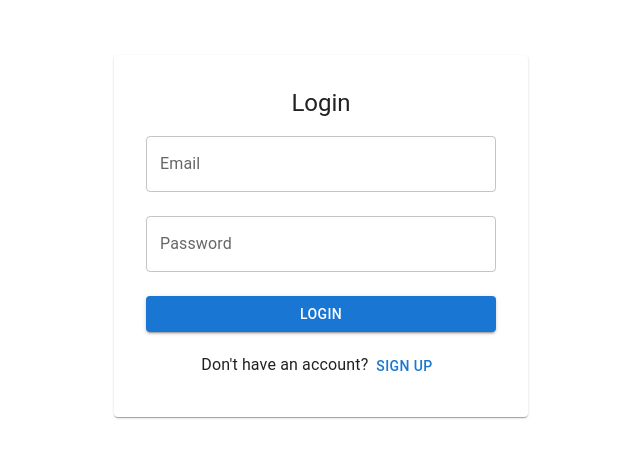
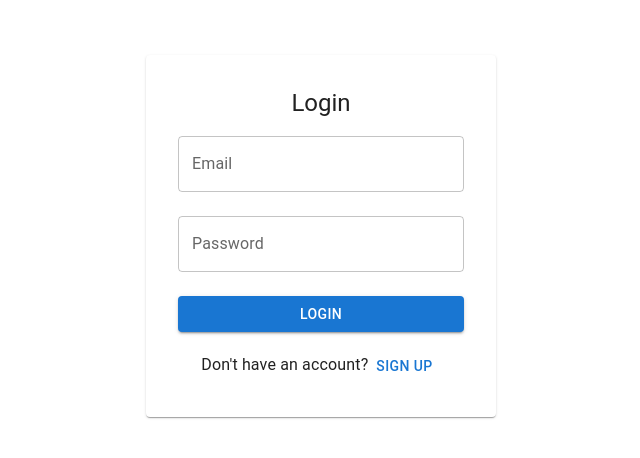
Before and after one commit to Kalki1712/Contact-Application-, a React (Create React App) app in the folder frontend/: page /login in a window 1280 px wide. Shown: the part 164-622 px from the top of the page, without its empty margins (319-959 px from the left). Built offline with nearby package versions, Linux system fonts and the light colour scheme.

Commit message:
tailwind setup

```diff
--- /dev/null
+++ b/frontend/postcss.config.js
@@ -0,0 +1,6 @@
+module.exports = {
+  plugins: {
+    tailwindcss: {},
+    autoprefixer: {},
+  },
+}
--- a/frontend/src/index.css
+++ b/frontend/src/index.css
@@ -1,3 +1,7 @@
+@tailwind base;
+@tailwind components;
+@tailwind utilities;
+
 body {
   margin: 0;
   font-family: -apple-system, BlinkMacSystemFont, 'Segoe UI', 'Roboto', 'Oxygen',
--- /dev/null
+++ b/frontend/tailwind.config.js
@@ -0,0 +1,5 @@
+module.exports = {
+  content: ["./src/**/*.{js,jsx,ts,tsx}"],
+  theme: { extend: {} },
+  plugins: [],
+}
```
Also changed, not shown: frontend/package.json (+7 -0 lines), frontend/src/components/templates/UsersTemplate.jsx (line endings or trailing spaces), 1 other file (tests, documents, lock files or other folders).
